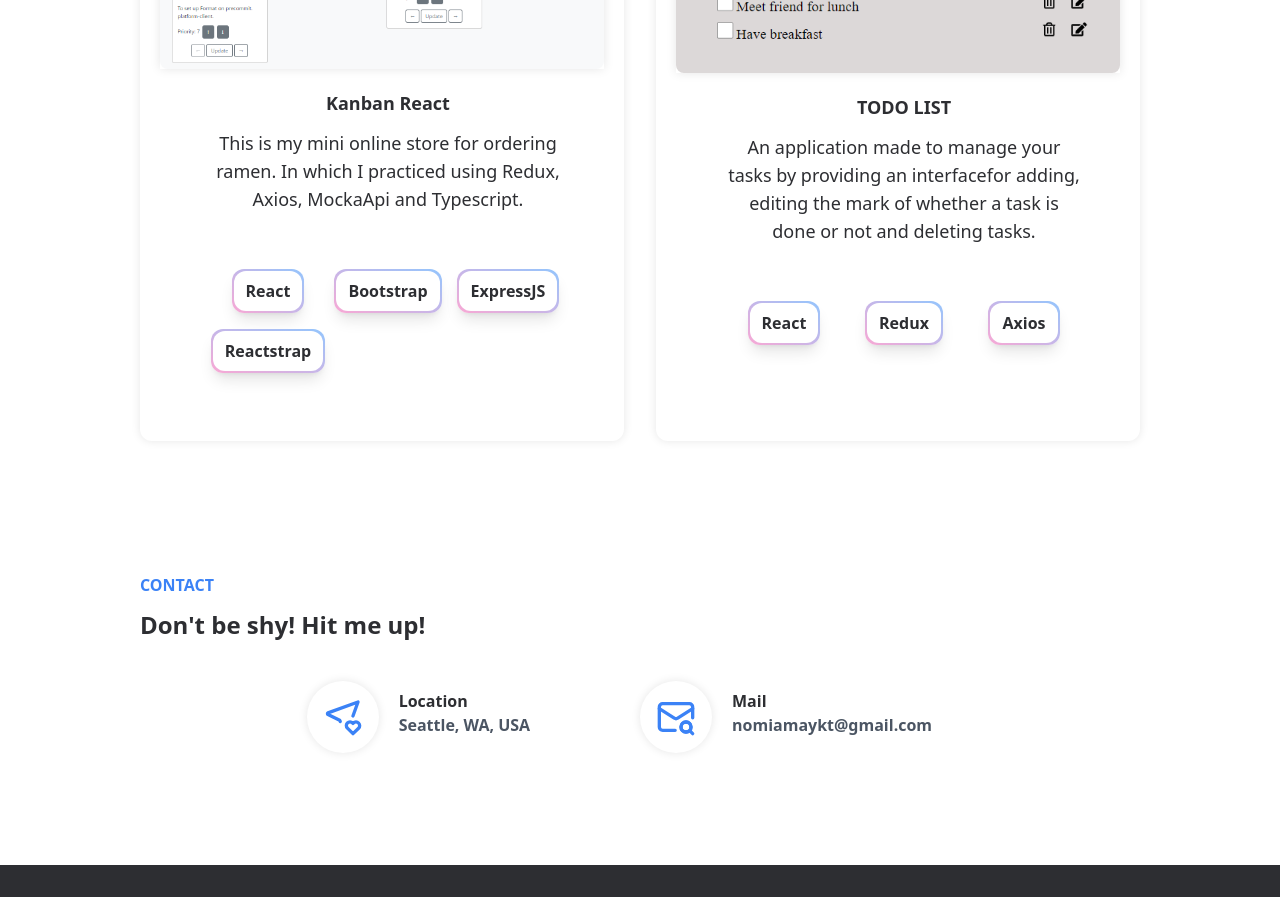
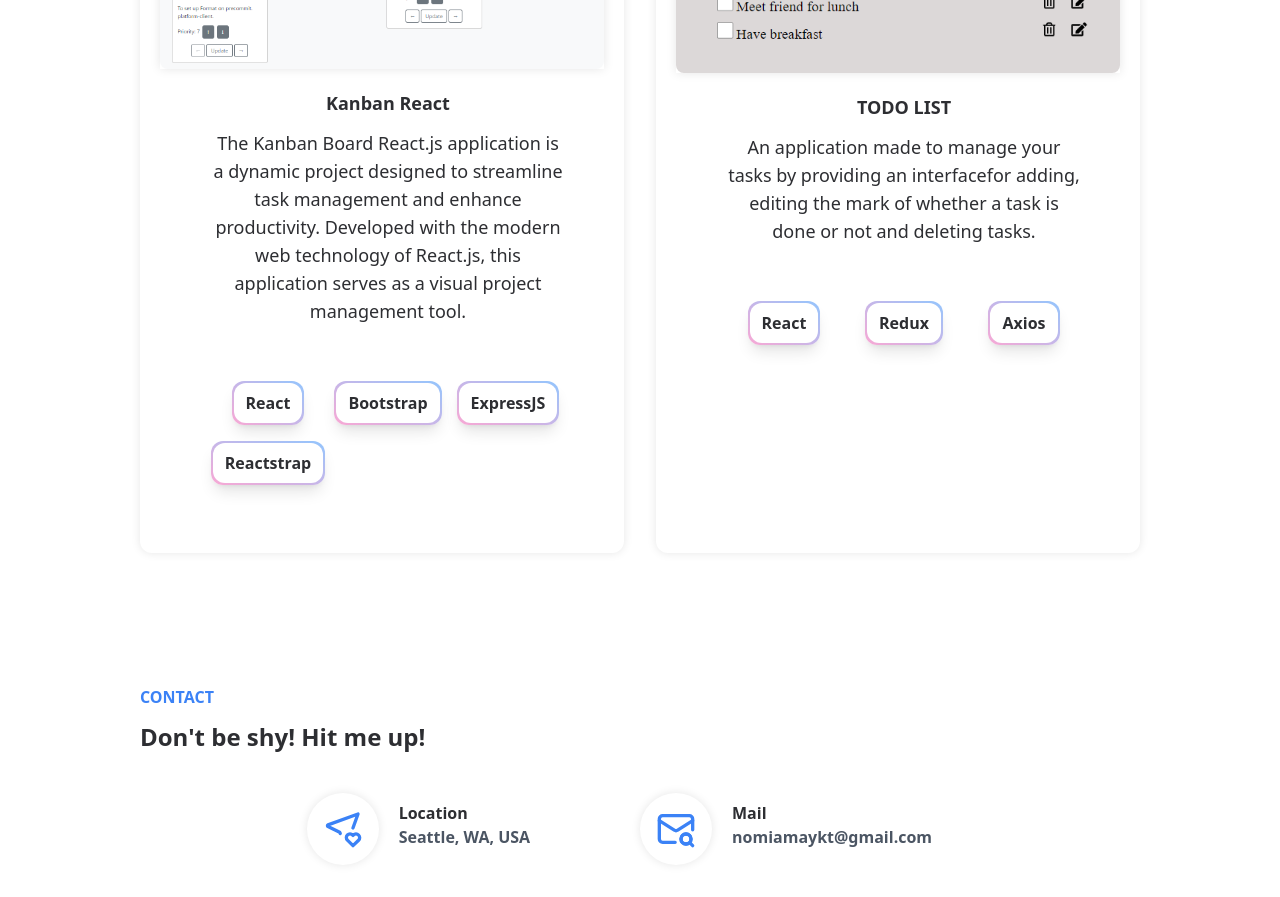
Before and after one commit to MidnightYKT/portfolio_aliev, a React (Create React App) app: page / in a window 1280 px wide. Shown: the part 2280-3177 px from the top of the page. Built offline with nearby package versions, Linux system fonts and the light colour scheme.

Commit message:
update data

```diff
--- a/src/data/index.js
+++ b/src/data/index.js
@@ -61,7 +61,7 @@ export const data = [
         id: 2,
         title: 'Kanban React',
         description:
-            'This is my mini online store for ordering ramen. In which I practiced using Redux, Axios, MockaApi and Typescript.',
+            'The Kanban Board React.js application is a dynamic project designed to streamline task management and enhance productivity. Developed with the modern web technology of React.js, this application serves as a visual project management tool.',
         image: PorjectKanban,
         url: 'https://kanban-board-iota-beige.vercel.app/',
         tools: [
```
